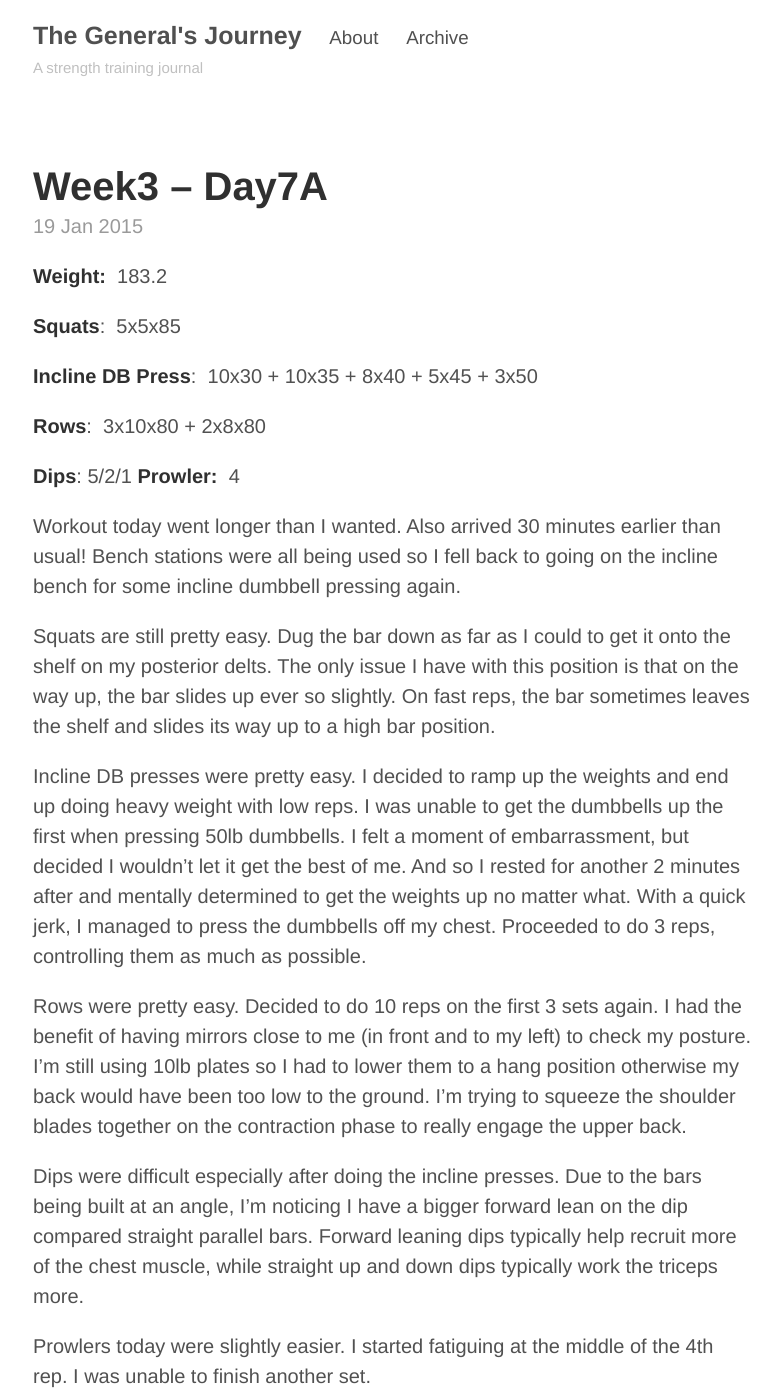
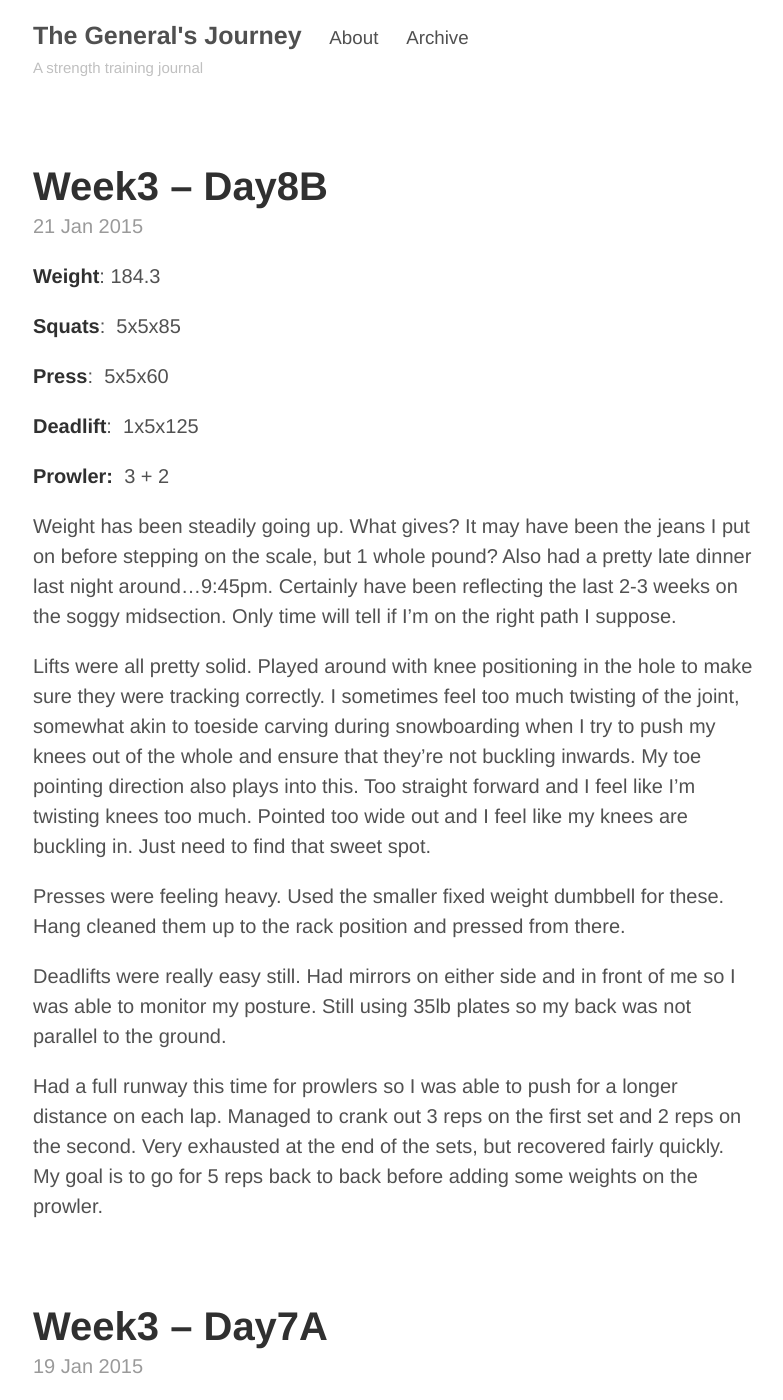
Before and after one commit to mbchoa/discipline, a Jekyll site: the page built from index.html, in a window 1280 px wide and 1400 px high. Shown: the whole window, without its empty margins (247-1030 px from the left). Built offline with Jekyll 4.4.1, drawn with Linux system fonts in a browser that asks for light colours; Markdown is read by kramdown in place of the engine named in the settings; the list of posts is cut into pages by our own code; some of the changed text lies outside the part shown.

Commit message:
Changed pagination value to 5 down from 3 Added Wednesday 1/21 SL5x5B workout session post

```diff
--- a/_config.yml
+++ b/_config.yml
@@ -14,7 +14,7 @@ tagline:             'A strength training journal'
 description:         'My personal strength training diary containing all my successes, failures and everything in between.'
 url:                 https://mbchoa.github.io/discipline
 baseurl:             /discipline/
-paginate:            5
+paginate:            3
 
 # About/contact
 author:
--- /dev/null
+++ b/_posts/2015-01-21-week3-day8b-2.markdown
@@ -0,0 +1,42 @@
+---
+author: generalchoa
+comments: true
+date: 2015-01-21 14:29:41+00:00
+layout: post
+title: Week3 – Day8B
+categories:
+- B
+- StrongLifts
+tags:
+- press
+- prowler
+- deadlift
+- squat
+- chin-ups
+---
+
+**Weight**:  184.3
+
+**Squats**:  5x5x85
+
+**Press**:  5x5x60
+
+**Deadlift**:  1x5x125
+
+**Prowler:**  3 + 2
+
+Weight has been steadily going up.  What gives?  It may have been the jeans I put on before stepping on the scale, but 1 whole pound?  Also had a pretty late dinner
+last night around...9:45pm.  Certainly have been reflecting the last 2-3 weeks on the soggy midsection.  Only time will tell if I'm on the right path I suppose.
+
+Lifts were all pretty solid.  Played around with knee positioning in the hole to make sure they were tracking correctly.  I sometimes feel too much twisting of the joint,
+somewhat akin to toeside carving during snowboarding when I try to push my knees out of the whole and ensure that they're not buckling inwards.  My toe pointing direction
+also plays into this.  Too straight forward and I feel like I'm twisting knees too much.  Pointed too wide out and I feel like my knees are buckling in.  Just need
+to find that sweet spot.
+
+Presses were feeling heavy.  Used the smaller fixed weight dumbbell for these.  Hang cleaned them up to the rack position and pressed from there.
+
+Deadlifts were really easy still.  Had mirrors on either side and in front of me so I was able to monitor my posture.  Still using 35lb plates so my back was not parallel
+to the ground.
+
+Had a full runway this time for prowlers so I was able to push for a longer distance on each lap.  Managed to crank out 3 reps on the first set and 2 reps on the second.
+Very exhausted at the end of the sets, but recovered fairly quickly.  My goal is to go for 5 reps back to back before adding some weights on the prowler.
```
